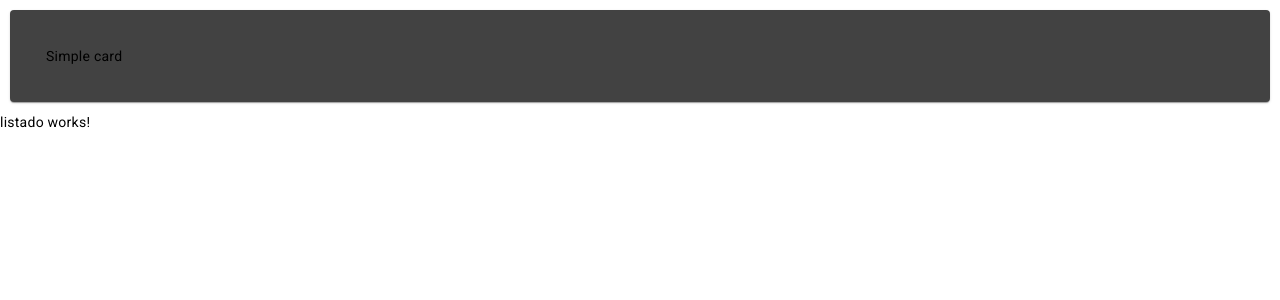
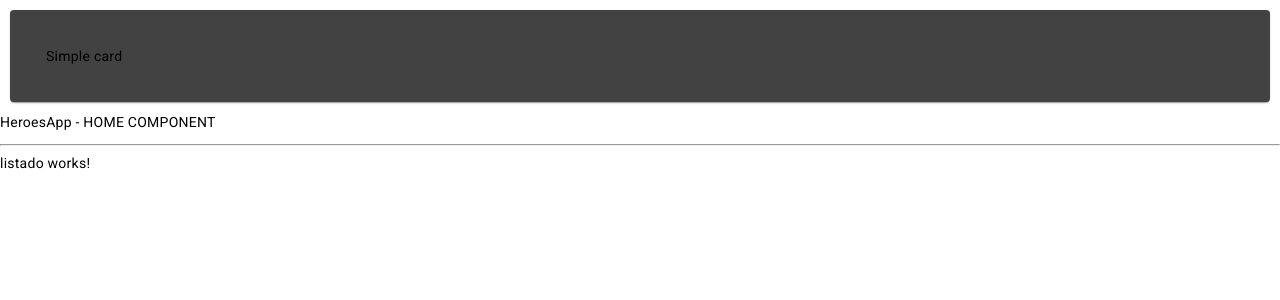
Before and after one commit to EmilioC/05_heroesApp, an Angular app: page /heroes/listado in a window 1280 px wide. Shown: the top 300 px of the page. Built offline with nearby package versions, Linux system fonts and the light colour scheme.

Commit message:
Update 28/02

```diff
--- a/package.json
+++ b/package.json
@@ -15,6 +15,7 @@
     "@angular/common": "^15.2.0",
     "@angular/compiler": "^15.2.0",
     "@angular/core": "^15.2.0",
+    "@angular/flex-layout": "^15.0.0-beta.42",
     "@angular/forms": "^15.2.0",
     "@angular/material": "^15.2.0",
     "@angular/platform-browser": "^15.2.0",
--- a/src/app/heroes/heroes-routing.module.ts
+++ b/src/app/heroes/heroes-routing.module.ts
@@ -5,10 +5,13 @@ import { ListadoComponent } from './pages/listado/listado.component';
 import { AgregarComponent } from './pages/agregar/agregar.component';
 import { BuscarComponent } from './pages/buscar/buscar.component';
 import { HeroeComponent } from './pages/heroe/heroe.component';
+import { HomeComponent } from './pages/home/home.component';
 
 const rutas: Routes = [
   {
     path: '',
+    component: HomeComponent,
+
     children: [
       { path: 'listado', component: ListadoComponent},
       { path: 'agregar', component: AgregarComponent},
--- a/src/app/heroes/pages/home/home.component.html
+++ b/src/app/heroes/pages/home/home.component.html
@@ -1 +1,5 @@
-<p>home works!</p>
+<p>HeroesApp - HOME COMPONENT</p>
+
+<hr>
+
+<router-outlet></router-outlet>
```
Also changed, not shown: 1 other file (tests, documents, lock files or other folders).
